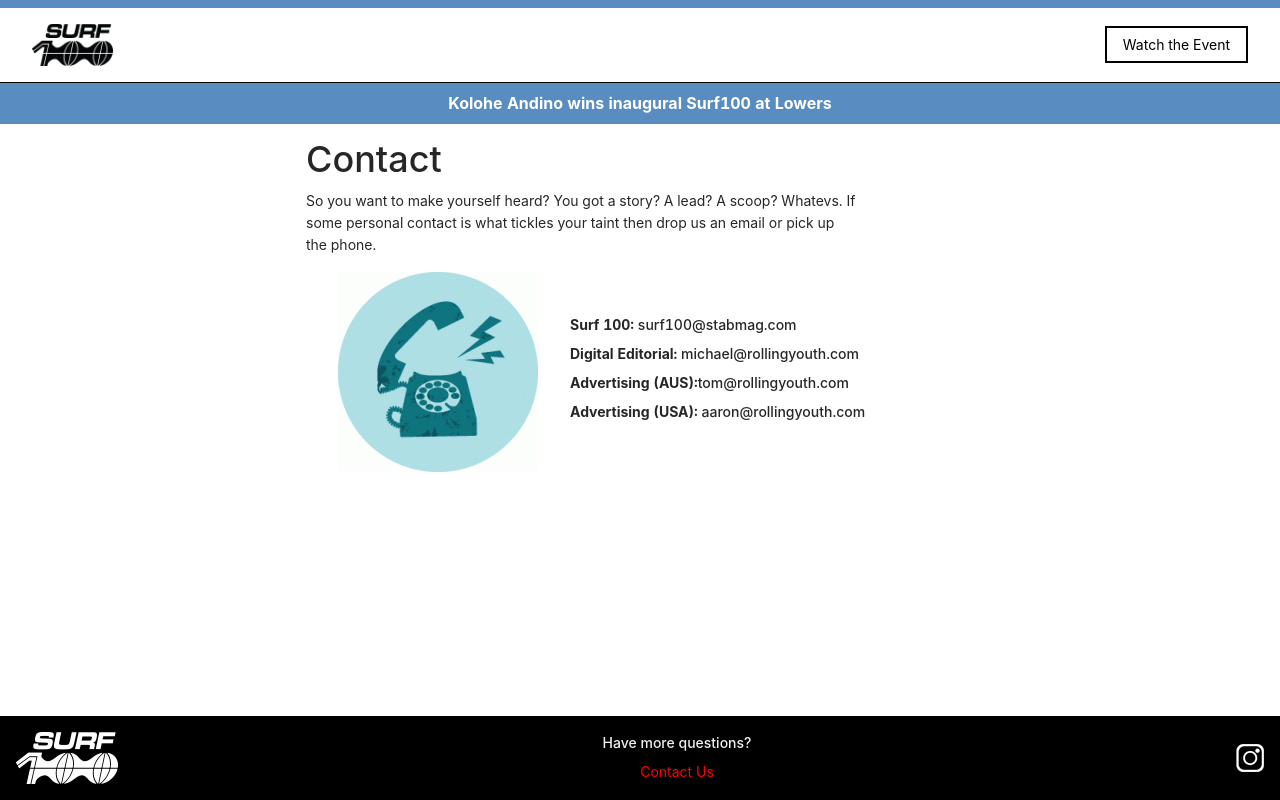
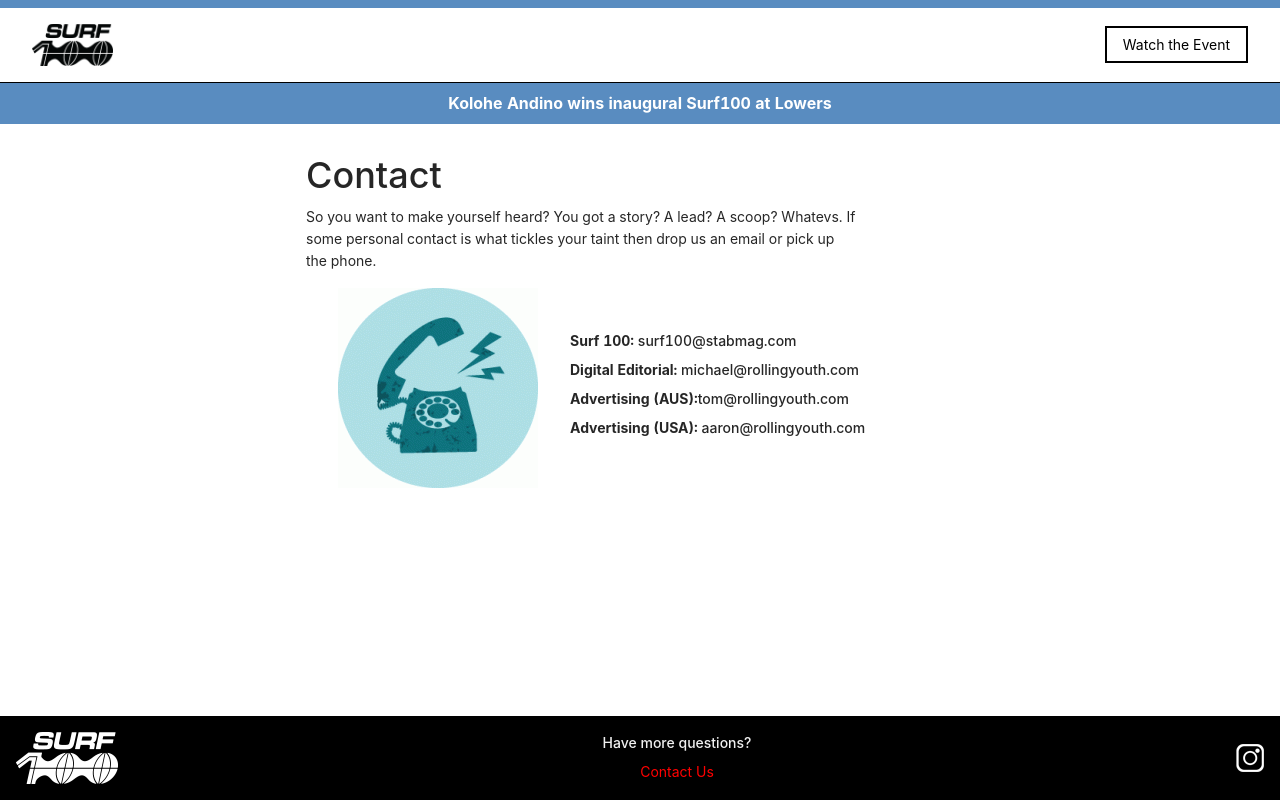
Before and after one commit to boothaw/testing, a React (Create React App) app: page /contact in a window 1280 px wide. Built offline with nearby package versions, Linux system fonts and the light colour scheme.

Commit message:
contact page updates

```diff
--- a/src/pages/contact/styles.js
+++ b/src/pages/contact/styles.js
@@ -130,10 +130,11 @@
 `;
 
 const TitleSection = styled.div`
-  padding: 16px 0;
+  padding: 32px 0 16px;
 
   @media (max-width: 900px) {
     padding-top: 16px;
+    padding-bottom: 16px;
   }
 
   h2 {
```
